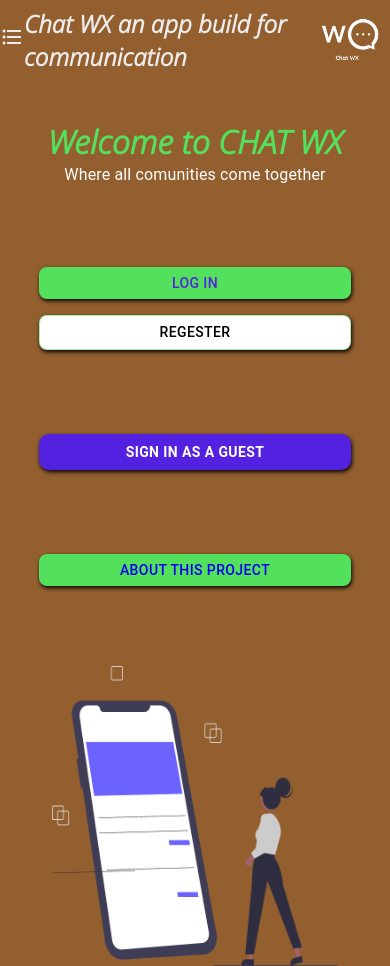
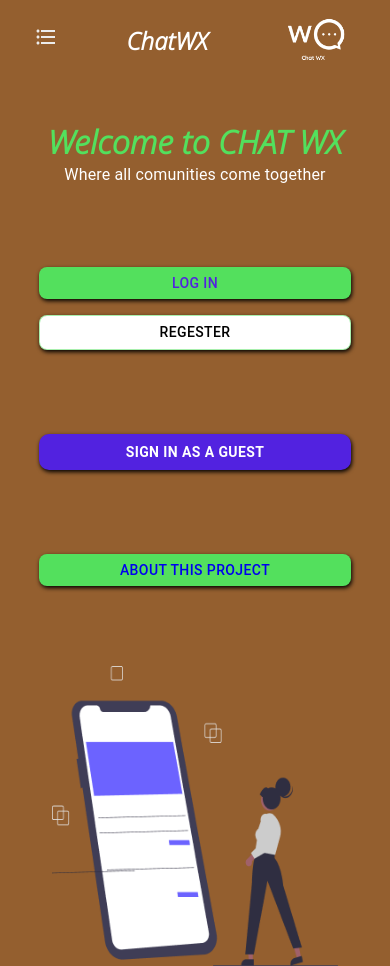
Before and after one commit to abderehmen02/Chat-X, a React (Create React App) app: page / in a window 390 px wide. Built offline with nearby package versions, Linux system fonts and the light colour scheme; no server answers.

Commit message:
setting the naav responsive mobile ui

```diff
--- a/src/components/nav/unlogedNav.js
+++ b/src/components/nav/unlogedNav.js
@@ -13,7 +13,7 @@ import '../../app.css'
 
 
 export const TopNav = ({setNav , Nav})=>{
-    return <Stack  direction="row" width="100vw" justifyContent="space-around"  alignItems="center"  ><Typography  color={(theme)=>theme.palette.white.light}  onClick={(e)=>{setNav(true) ; e.stopPropagation() }}  sx={{cursor: 'pointer' , visibility: Nav? 'hidden' : 'visible' }} >  <FormatListBulletedIcon color='#fff' /></Typography> <Typography variant='h3'  color={(theme)=>theme.palette.white.light} > Chat WX  an app  build for communication </Typography> <img style={{width : '80px' , height : '80px'}} src={logo} ></img> </Stack>
+    return <Stack  direction="row" width="100vw" justifyContent="space-around"  alignItems="center"  ><Typography  color={(theme)=>theme.palette.white.light}  onClick={(e)=>{setNav(true) ; e.stopPropagation() }}  sx={{cursor: 'pointer' , visibility: Nav? 'hidden' : 'visible' }} >  <FormatListBulletedIcon color='#fff' /></Typography> <Typography display={{xs: 'none' , md : 'block'}} variant='h3'  color={(theme)=>theme.palette.white.light} > Chat WX  an app  build for communication </Typography> <Typography display={{xs : 'block' , md  : 'none'}} color="#fff" variant="h3"  >ChatWX</Typography> <img style={{width : '80px' , height : '80px'}} src={logo} ></img> </Stack>
 }
 
 
```
